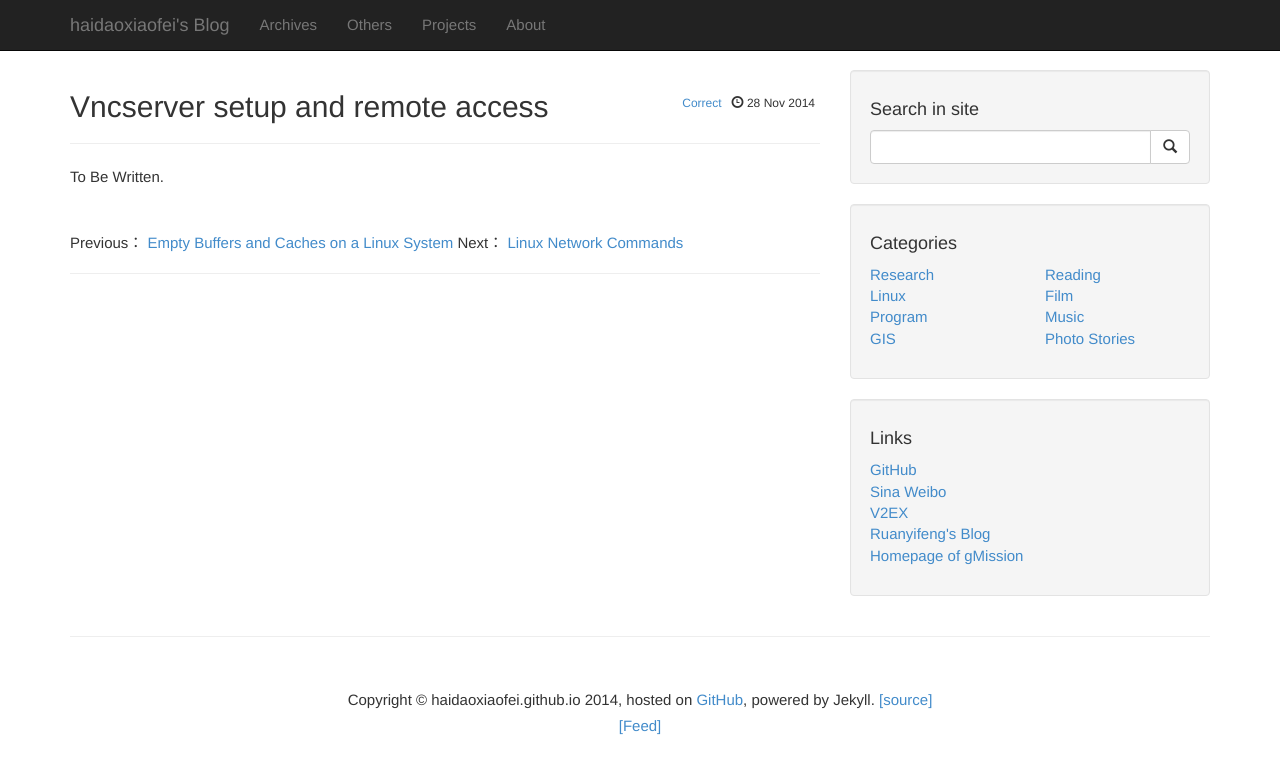
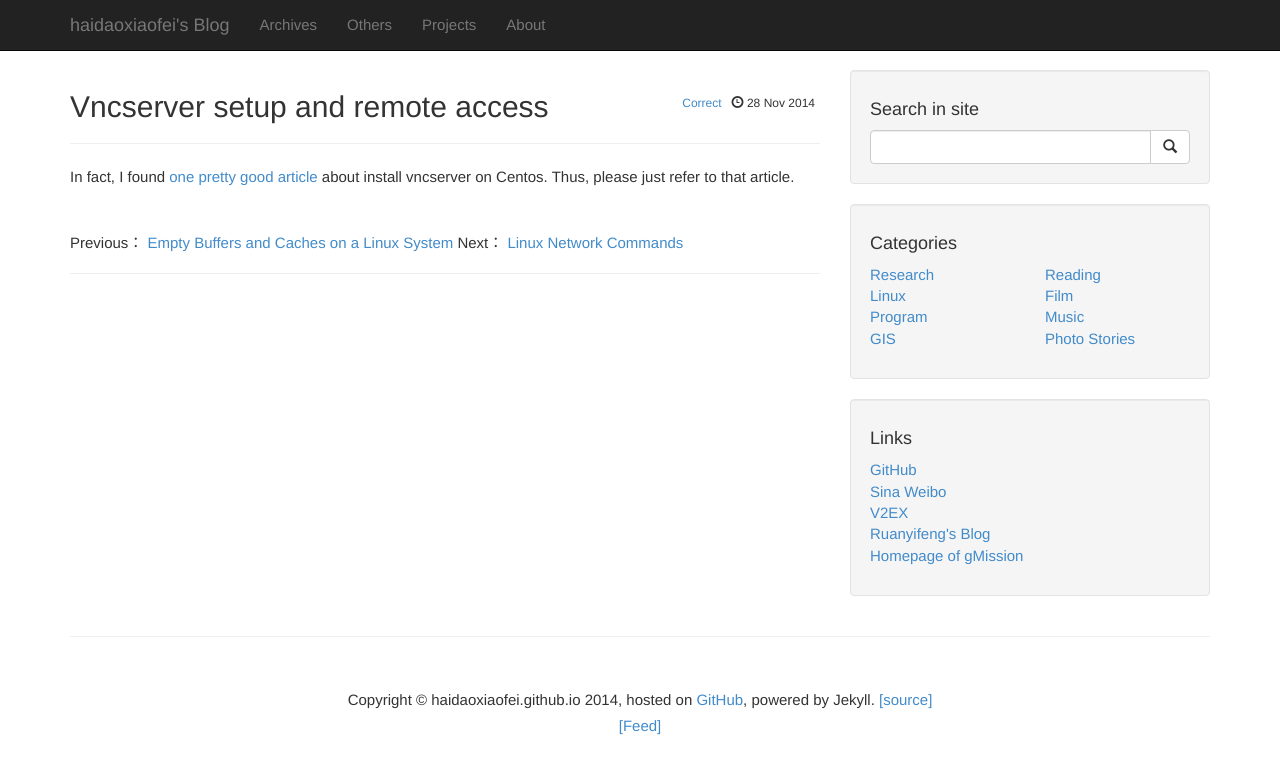
Before and after one commit to haidaoxiaofei/haidaoxiaofei.github.io, a Jekyll site: the page built from _posts/2014-11-28-vncserver-ubuntu-use.md, in a window 1280 px wide. Shown: the top 774 px of the page. Built offline with Jekyll 4.4.1, drawn with Linux system fonts in a browser that asks for light colours; comment, search, counter and statistics services are not loaded.

Commit message:
Update 2014-11-28-vncserver-ubuntu-use.md

```diff
--- a/_posts/2014-11-28-vncserver-ubuntu-use.md
+++ b/_posts/2014-11-28-vncserver-ubuntu-use.md
@@ -5,4 +5,4 @@ title:  "Vncserver setup and remote access"
 tags: [VNC, linux]
 ---
 
-To Be Written.
+In fact, I found [one pretty good article](https://wiki.centos.org/HowTos/VNC-Server) about install vncserver on Centos. Thus, please just refer to that article.
```
